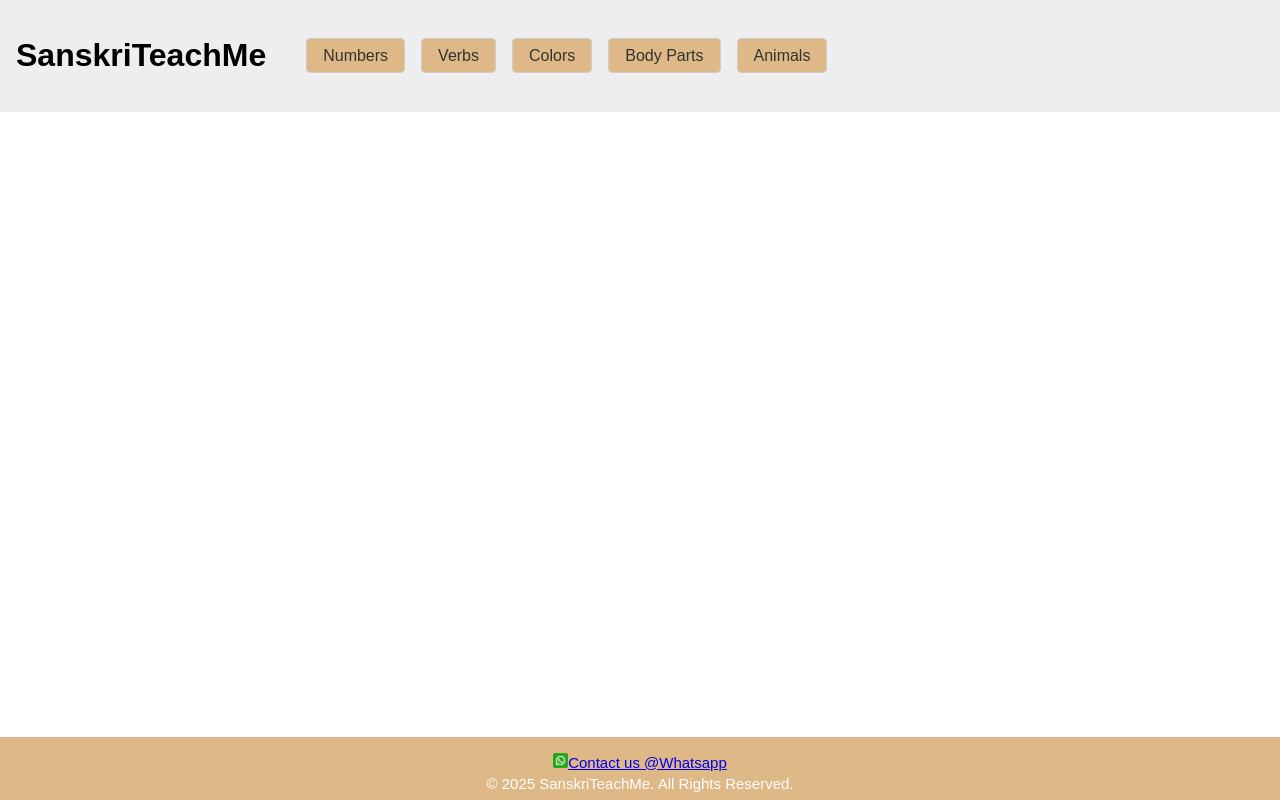
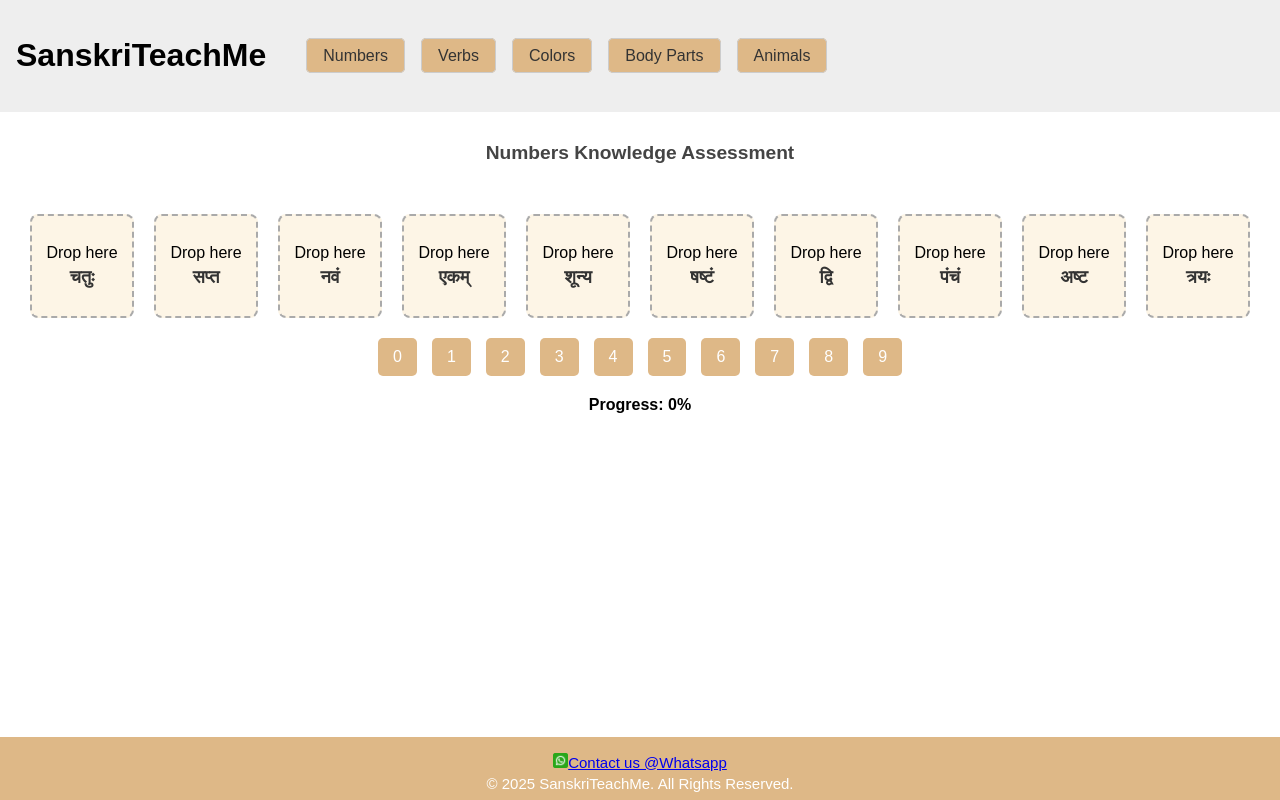
Before and after one commit to oguzhanozbek/SanskriTeachMe, a React (Create React App) app in the folder frontend/: page /numbers-assessment in a window 1280 px wide. Built offline with nearby package versions, Linux system fonts and the light colour scheme.

Commit message:
Assessment page for Numbers category has been implemented by reusing Drag&Drop component.

```diff
--- a/frontend/src/App.js
+++ b/frontend/src/App.js
@@ -3,6 +3,7 @@ import { BrowserRouter as Router, Routes, Route, Link } from 'react-router-dom';
 import './App.css';
 import Numbers from './pages/Numbers';
 import Homepage from './pages/Homepage';
+import NumbersAssessment from './pages/NumbersAssessment';
 
 function App() {
   return (
@@ -25,6 +26,7 @@ function App() {
           <Routes>
             <Route path="/" element={<Homepage />} />
             <Route path="/numbers" element={<Numbers />} />
+            <Route path="/numbers-assessment" element={<NumbersAssessment />} />
           </Routes>
         </main>
 
--- a/frontend/src/pages/Numbers.js
+++ b/frontend/src/pages/Numbers.js
@@ -83,7 +83,7 @@ function Numbers() {
       </div>
       <div className="mid-message">
         <p>Want to assess your knowledge in a fun interactive way? Click below, then.</p>
-        <p><a style={{color:"red", textDecoration:"None"}} href="/">Numbers Knowledge Test</a></p>
+        <p><a style={{color:"red", textDecoration:"None"}} href="/numbers-assessment">Numbers Knowledge Test</a></p>
       </div>
     </div>
   )
--- /dev/null
+++ b/frontend/src/pages/NumbersAssessment.js
@@ -0,0 +1,26 @@
+import React from 'react';
+import DragDropAssessment from '../components/DragDropAssessment';
+
+const questions = [
+  { english: "0", sanskrit: "शून्य" },
+  { english: "1", sanskrit: "एकम्‌" },
+  { english: "2", sanskrit: "द्वि" },
+  { english: "3", sanskrit: "त्रयः" },
+  { english: "4", sanskrit: "चतुः" },
+  { english: "5", sanskrit: "पंचं" },
+  { english: "6", sanskrit: "षष्टं" },
+  { english: "7", sanskrit: "सप्त" },
+  { english: "8", sanskrit: "अष्ट" },
+  { english: "9", sanskrit: "नवं" },
+];
+
+function NumbersAssessment() {
+  return (
+    <div>
+      <h2 className="mid-message">Numbers Knowledge Assessment</h2>
+      <DragDropAssessment questions={questions} />
+    </div>
+  );
+}
+
+export default NumbersAssessment;
```
